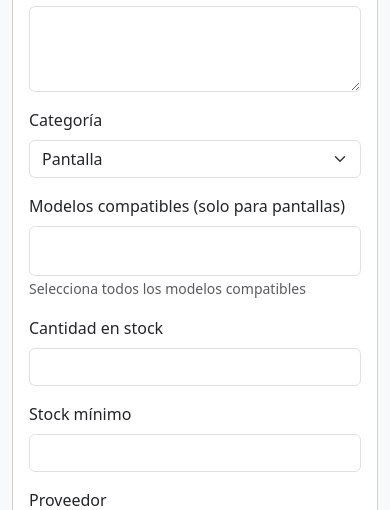
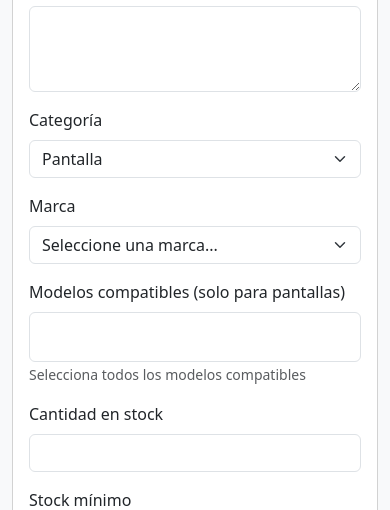
Before and after one commit to ITZ-NANO21-MC/Sistema-de-inventario, a Flask app: page /productos/crear in a window 390 px wide. Shown: the part 260-770 px from the top of the page. Run offline with Flask 3, Linux system fonts and the light colour scheme; data that the repository does not hold is empty.

Commit message:
Add Marca (Brand) field to Products and Phone Models: Database, Forms, Controllers and UI

```diff
--- a/app/controllers/producto.py
+++ b/app/controllers/producto.py
@@ -75,6 +75,7 @@ class ProductoController:
     def crear(data: dict, modelos_ids: list = None) -> Producto:
         producto = Producto(
             nombre=data['nombre'],
+            marca=data.get('marca', ''),
             descripcion=data.get('descripcion', ''),
             categoria=data['categoria'],
             cantidad_stock=data['cantidad_stock'],
@@ -104,6 +105,7 @@ class ProductoController:
         if not producto:
             return None
         producto.nombre = data['nombre']
+        producto.marca = data.get('marca', '')
         producto.descripcion = data.get('descripcion', '')
         producto.categoria = data['categoria']
         producto.cantidad_stock = data['cantidad_stock']
--- a/app/forms.py
+++ b/app/forms.py
@@ -19,6 +19,23 @@ class ProductoForm(FlaskForm):
         ('cargador', 'Cargador'),
         ('otro', 'Otro')
     ], validators=[DataRequired()])
+    marca = SelectField('Marca', choices=[
+        ('', 'Seleccione una marca...'),
+        ('SAMSUNG', 'SAMSUNG'),
+        ('TECNO', 'TECNO'),
+        ('INFINIX', 'INFINIX'),
+        ('XIAOMI', 'XIAOMI'),
+        ('MOTOROLA', 'MOTOROLA'),
+        ('HUAWEI', 'HUAWEI'),
+        ('REALME', 'REALME'),
+        ('ALCATEL', 'ALCATEL'),
+        ('IPHONE', 'IPHONE'),
+        ('UMIDIGI', 'UMIDIGI'),
+        ('ZTE', 'ZTE'),
+        ('OPPO', 'OPPO'),
+        ('VIVO', 'VIVO'),
+        ('Otros', 'Otros')
+    ], validators=[Optional()])
     cantidad_stock = IntegerField('Cantidad en stock', validators=[DataRequired(), NumberRange(min=0)])
     stock_minimo = IntegerField('Stock mínimo', validators=[DataRequired(), NumberRange(min=1)])
     proveedor = StringField('Proveedor', validators=[Optional(), Length(max=100)])
@@ -40,3 +57,20 @@ class ProductoForm(FlaskForm):
 
 class ModeloForm(FlaskForm):
     nombre = StringField('Nombre del modelo', validators=[DataRequired(), Length(max=100)])
+    marca = SelectField('Marca', choices=[
+        ('', 'Seleccione una marca...'),
+        ('SAMSUNG', 'SAMSUNG'),
+        ('TECNO', 'TECNO'),
+        ('INFINIX', 'INFINIX'),
+        ('XIAOMI', 'XIAOMI'),
+        ('MOTOROLA', 'MOTOROLA'),
+        ('HUAWEI', 'HUAWEI'),
+        ('REALME', 'REALME'),
+        ('ALCATEL', 'ALCATEL'),
+        ('IPHONE', 'IPHONE'),
+        ('UMIDIGI', 'UMIDIGI'),
+        ('ZTE', 'ZTE'),
+        ('OPPO', 'OPPO'),
+        ('VIVO', 'VIVO'),
+        ('Otros', 'Otros')
+    ], validators=[Optional()])
--- a/app/models.py
+++ b/app/models.py
@@ -8,6 +8,7 @@ class Producto(db.Model):
     nombre = db.Column(db.String(100), nullable=False)
     descripcion = db.Column(db.String(200), nullable=True)
     categoria = db.Column(db.String(50), nullable=False)
+    marca = db.Column(db.String(50), nullable=True)
     cantidad_stock = db.Column(db.Integer, default=0)
     stock_minimo = db.Column(db.Integer, default=5)
     proveedor = db.Column(db.String(100), nullable=True)
@@ -36,6 +37,7 @@ class ModeloTelefono(db.Model):
 
     id = db.Column(db.Integer, primary_key=True)
     nombre = db.Column(db.String(100), nullable=False, unique=True)
+    marca = db.Column(db.String(50), nullable=True)
 
     productos = db.relationship('Producto', secondary='compatibilidad',
                                 back_populates='modelos_compatibles')
--- a/app/templates/producto/crear.html
+++ b/app/templates/producto/crear.html
@@ -32,6 +32,15 @@
                         {{ form.categoria.label(class="form-label") }}
                         {{ form.categoria(class="form-select" + (" is-invalid" if form.categoria.errors else ""), id="categoria") }}
                         {% for error in form.categoria.errors %}
+                            <div class="invalid-feedback">{{ error }}</div>
+                        {% endfor %}
+                    </div>
+
+                    <!-- Campo de marca (visible solo para pantallas) -->
+                    <div class="mb-3" id="marca-field" style="display: none;">
+                        {{ form.marca.label(class="form-label") }}
+                        {{ form.marca(class="form-select" + (" is-invalid" if form.marca.errors else "")) }}
+                        {% for error in form.marca.errors %}
                             <div class="invalid-feedback">{{ error }}</div>
                         {% endfor %}
                     </div>
@@ -143,15 +152,18 @@ document.addEventListener('DOMContentLoaded', function() {
     const categoriaSelect = document.getElementById('categoria');
     const modelosField = document.getElementById('modelos-field');
     const tecnicoField = document.getElementById('precio-tecnico-field');
+    const marcaField = document.getElementById('marca-field');
     const checkboxes = modelosField.querySelectorAll('input[type=checkbox]');
 
     function togglePantallaFields() {
         if (categoriaSelect.value === 'pantalla') {
             modelosField.style.display = 'block';
+            if (marcaField) marcaField.style.display = 'block';
             if (tecnicoField) tecnicoField.style.display = 'flex';
             checkboxes.forEach(cb => cb.disabled = false);
         } else {
             modelosField.style.display = 'none';
+            if (marcaField) marcaField.style.display = 'none';
             if (tecnicoField) tecnicoField.style.display = 'none';
             checkboxes.forEach(cb => cb.disabled = true);
         }
--- a/app/views/modelo_routes.py
+++ b/app/views/modelo_routes.py
@@ -15,7 +15,7 @@ def listar():
 def crear():
     form = ModeloForm()
     if form.validate_on_submit():
-        modelo = ModeloTelefono(nombre=form.nombre.data)
+        modelo = ModeloTelefono(nombre=form.nombre.data, marca=form.marca.data)
         db.session.add(modelo)
         db.session.commit()
         flash('Modelo creado exitosamente', 'success')
@@ -29,6 +29,7 @@ def editar(id):
     form = ModeloForm(obj=modelo)
     if form.validate_on_submit():
         modelo.nombre = form.nombre.data
+        modelo.marca = form.marca.data
         db.session.commit()
         flash('Modelo actualizado', 'success')
         return redirect(url_for('modelo.listar'))
--- a/app/views/producto_routes.py
+++ b/app/views/producto_routes.py
@@ -55,6 +55,7 @@ def crear():
     if form.validate_on_submit():
         data = {
             'nombre': form.nombre.data,
+            'marca': form.marca.data,
             'descripcion': form.descripcion.data,
             'categoria': form.categoria.data,
             'cantidad_stock': form.cantidad_stock.data,
@@ -96,6 +97,7 @@ def editar(id):
         print("Modelos compatibles (enviados):", form.modelos_compatibles.data)
         data = {
             'nombre': form.nombre.data,
+            'marca': form.marca.data,
             'descripcion': form.descripcion.data,
             'categoria': form.categoria.data,
             'cantidad_stock': form.cantidad_stock.data,
```
Also changed, not shown: app/templates/modelo/crear.html (+7 -0 lines), app/templates/modelo/editar.html (+7 -0 lines), app/templates/modelo/listar.html (+9 -1 lines), app/templates/producto/editar.html (+13 -2 lines), app/templates/producto/listar.html (+6 -1 lines), migrations/versions/b1a153a43c5e_add_marca_to_producto_and_modelotelefono.py (added, +38 -0 lines).
